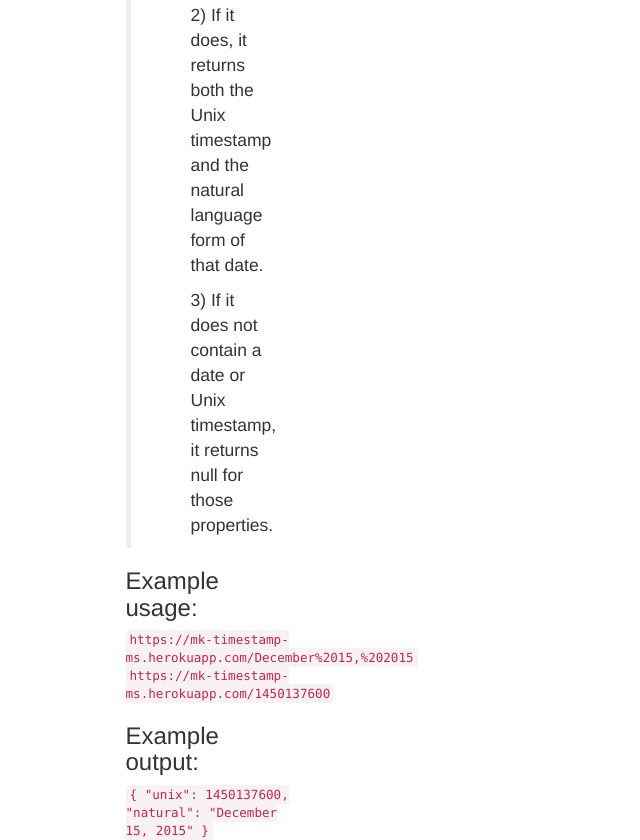
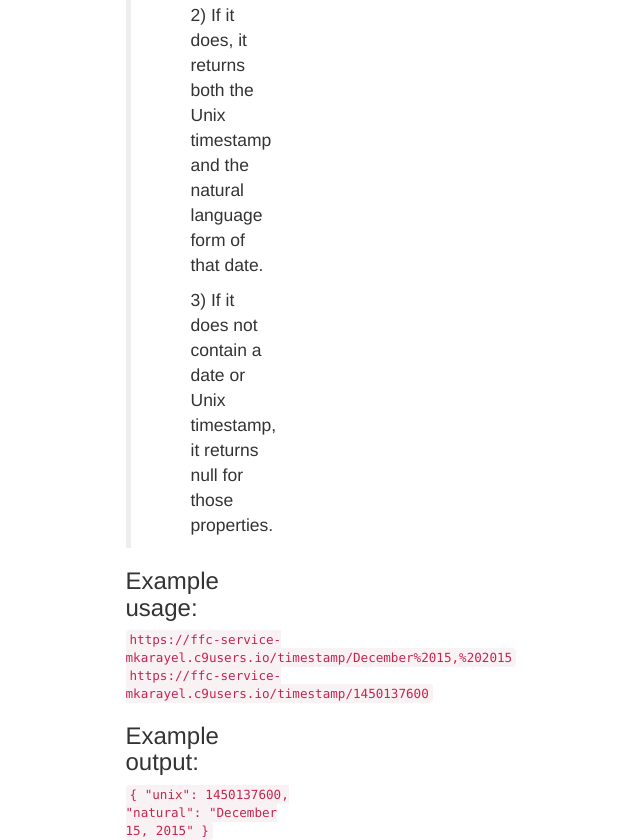
Before and after one commit to Karayel/FreeCodeCampAPIProject, a website: page public/timestamp/index.html in a window 1280 px wide. Shown: the part 755-1595 px from the top of the page, without its empty margins (432-1072 px from the left). Drawn offline with nearby package versions, Linux system fonts and the light colour scheme.

Commit message:
Timestamp microservice's url changed.

```diff
--- a/public/timestamp/index.html
+++ b/public/timestamp/index.html
@@ -17,8 +17,8 @@
                 <ul>3) If it does not contain a date or Unix timestamp, it returns null for those properties.</ul>
             </blockquote>
             <h3>Example usage:</h3>
-            <code>https://mk-timestamp-ms.herokuapp.com/December%2015,%202015</code><br>
-            <code>https://mk-timestamp-ms.herokuapp.com/1450137600</code>
+            <code>https://ffc-service-mkarayel.c9users.io/timestamp/December%2015,%202015</code><br>
+            <code>https://ffc-service-mkarayel.c9users.io/timestamp/1450137600</code>
             <h3>Example output:</h3>
             <code>
                 {
```
